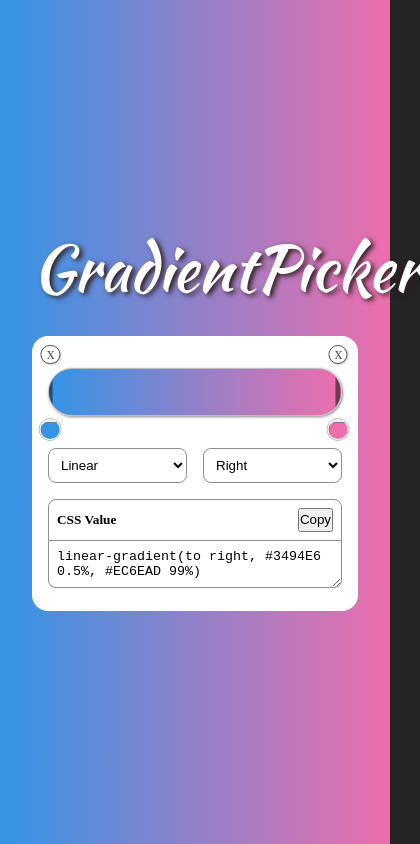
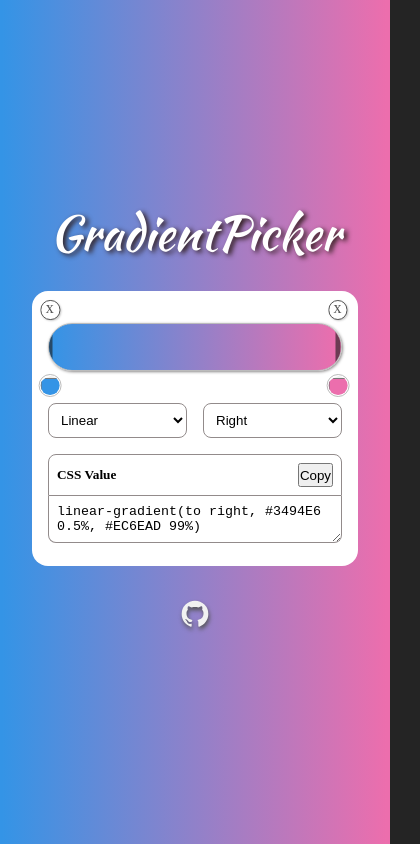
Before and after one commit to zuramai/gradient-picker, a website built with Vite: page index.html in a window 390 px wide. Shown: the whole page, 420 px wide, since content can reach past the window. Built offline with nearby package versions, Linux system fonts and the light colour scheme.

Commit message:
feat: add github link

```diff
--- a/index.html
+++ b/index.html
@@ -19,11 +19,11 @@
 
           <div class="options">
             <select name="type" id="type">
-              <option value="linear">Linear</option>
+              <option value="linear" selected>Linear</option>
               <option value="radial">Radial</option>
             </select>
             <select name="direction" id="direction">
-              <option value="right">Right</option>
+              <option value="right" selected>Right</option>
               <option value="top">Top</option>
               <option value="left">Left</option>
               <option value="center">Center</option>
@@ -39,6 +39,9 @@
             <textarea name="css" id="css" readonly></textarea>
           </div>
         </div>
+        <a href="https://github.com/zuramai/gradient-picker" target="_blank">
+          <svg width="32" height="32" viewBox="0 0 24 24"><path fill="currentColor" d="M12 2A10 10 0 0 0 2 12c0 4.42 2.87 8.17 6.84 9.5c.5.08.66-.23.66-.5v-1.69c-2.77.6-3.36-1.34-3.36-1.34c-.46-1.16-1.11-1.47-1.11-1.47c-.91-.62.07-.6.07-.6c1 .07 1.53 1.03 1.53 1.03c.87 1.52 2.34 1.07 2.91.83c.09-.65.35-1.09.63-1.34c-2.22-.25-4.55-1.11-4.55-4.92c0-1.11.38-2 1.03-2.71c-.1-.25-.45-1.29.1-2.64c0 0 .84-.27 2.75 1.02c.79-.22 1.65-.33 2.5-.33c.85 0 1.71.11 2.5.33c1.91-1.29 2.75-1.02 2.75-1.02c.55 1.35.2 2.39.1 2.64c.65.71 1.03 1.6 1.03 2.71c0 3.82-2.34 4.66-4.57 4.91c.36.31.69.92.69 1.85V21c0 .27.16.59.67.5C19.14 20.16 22 16.42 22 12A10 10 0 0 0 12 2Z"/></svg>
+        </a>
       </div>
     </div>
     <script type="module" src="/src/main.ts"></script>
--- a/src/style.css
+++ b/src/style.css
@@ -45,7 +45,7 @@
 }
 
 h1 {
-  font-size: 4em;
+  font-size: clamp(3em, 5vw, 4em);
   font-family: 'Kaushan Script', 'arial';
   color: white;
   line-height: 1.1;
@@ -54,6 +54,15 @@
   text-shadow: 3px 2px 5px #311e1e;
 }
 
+a {
+  color: rgb(241, 241, 241);
+  margin-top: 2rem;
+  display: block;
+  filter: drop-shadow(1px 3px 2px rgb(83, 83, 83));
+}
+a:hover {
+  color: white;
+}
 #app {
   height: 100vh;
   width: 100%;
@@ -113,8 +122,8 @@
   content: 'x';
   color: #555;
   position: absolute;
-  left: 5px;
-  top: -4px;
+  left: 4px;
+  top: -5px;
 }
 .color__handler-remover:before {
   content: '';
```
